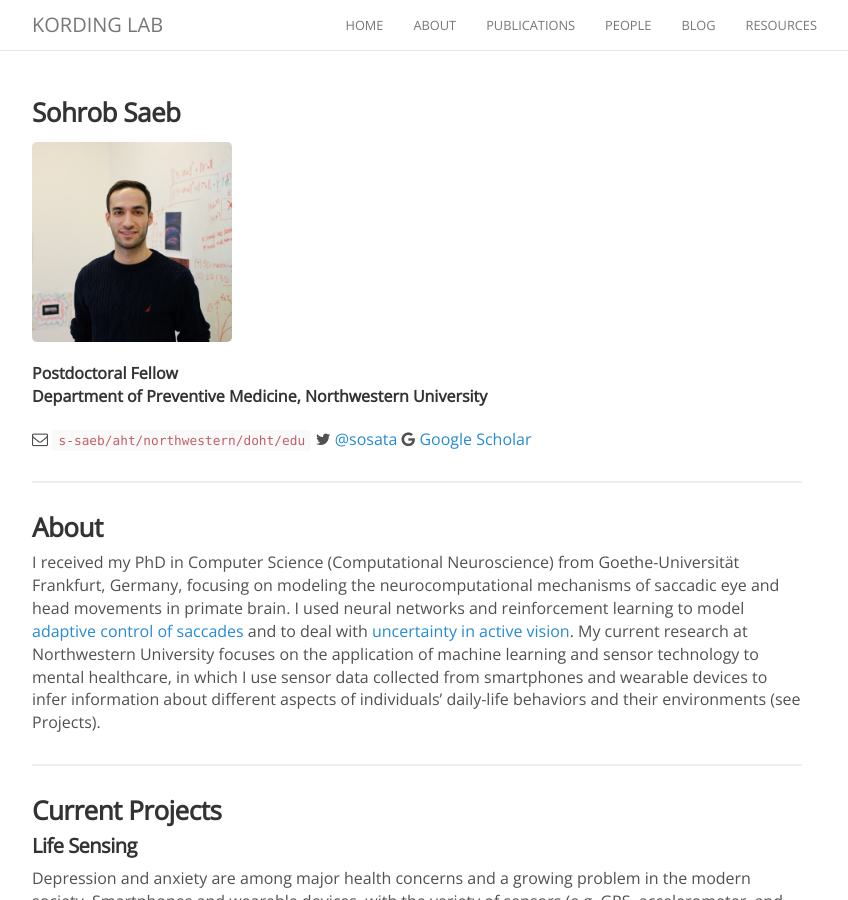
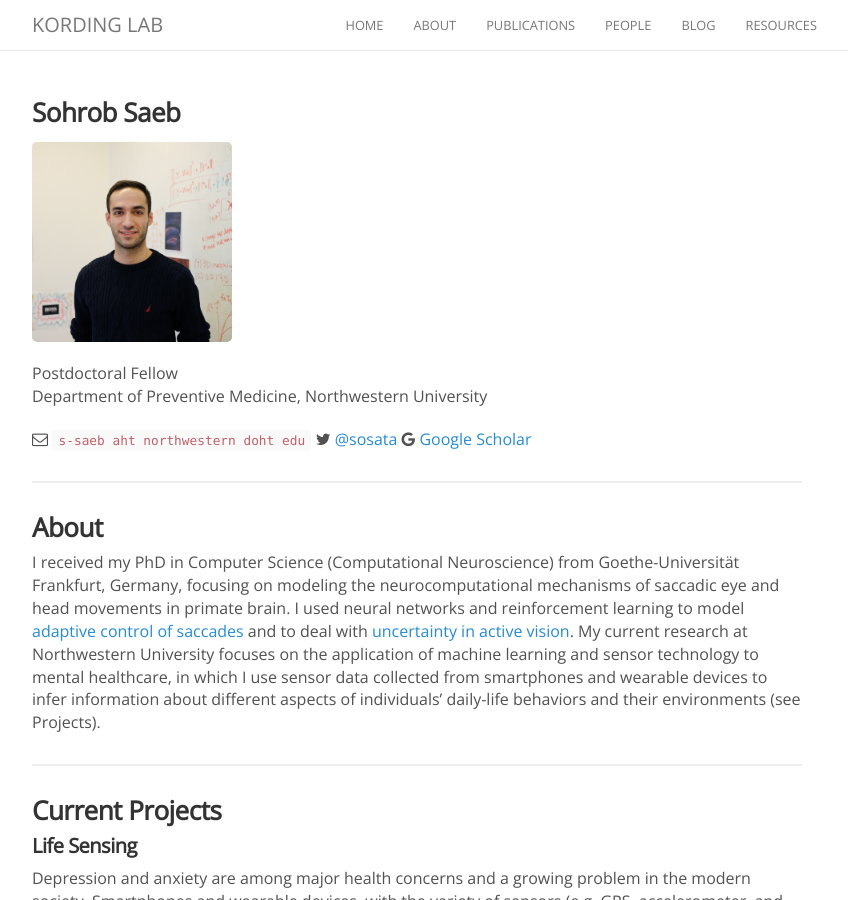
Before and after one commit to KordingLab/KordingLab.github.io, a Jekyll site: the page built from _people/sohrob_saeb.md, in a window 1280 px wide and 900 px high. Shown: the whole window, without its empty margins (223-1071 px from the left). Built offline with Jekyll 4.4.1, drawn with Linux system fonts in a browser that asks for light colours; nearby versions of some CDN libraries; comment, search, counter and statistics services are not loaded.

Commit message:
readability

```diff
--- a/_people/sohrob_saeb.md
+++ b/_people/sohrob_saeb.md
@@ -8,10 +8,10 @@ joined: 2014
 
 <img width="200" src="{{site.baseurl}}/images/people/{{page.avatar}}" data-action="zoom">
 
-**Postdoctoral Fellow**<br>
-**Department of Preventive Medicine, Northwestern University**<br>
+Postdoctoral Fellow<br>
+Department of Preventive Medicine, Northwestern University<br>
 
-<i class="fa fa-envelope-o"></i>  `s-saeb/aht/northwestern/doht/edu`
+<i class="fa fa-envelope-o"></i>  `s-saeb aht northwestern doht edu`
 <i class="fa fa-twitter"></i> [@sosata](https://twitter.com/sosata)
 <i class="fa fa-google"></i> [Google Scholar](https://scholar.google.com/citations?user=9jqURCEAAAAJ&hl=en)<br>
 
@@ -29,7 +29,7 @@ I received my PhD in Computer Science (Computational Neuroscience) from Goethe-U
 
 Depression and anxiety are among major health concerns and a growing problem in the modern society. Smartphones and wearable devices, with the variety of sensors (e.g. GPS, accelerometer, and microphone) and other sources of information (e.g., call, sms, and games) can potentially act as bio-markers of depression and anxiety in daily life, providing an opportinuty to more closely investigate the life-long trajectory of these illnesses.
 
-The goal of this project is to investigate if smartphone sensor data can be used to (1) distinguish between depressed and non-depressed individuals, (2) predict the severity of the disease, and (3) predict the future trajectory that the disease takes in an individual. We have been able to do this using GPS data in a [__small study__](http://www.jmir.org/2015/7/e175/), which was successfully replicated on an independent dataset [StudentLife](http://studentlife.cs.dartmouth.edu/). We are now collecting data from 240 individuals to extend our findings to other aspects of life including sleep, social interactions, and physical activity.
+The goal of this project is to investigate if smartphone sensor data can be used to (1) distinguish between depressed and non-depressed individuals, (2) predict the severity of the disease, and (3) predict the future trajectory that the disease takes in an individual. We have been able to do this using GPS data in a [small study](http://www.jmir.org/2015/7/e175/), which was successfully replicated on an independent dataset [StudentLife](http://studentlife.cs.dartmouth.edu/). We are now collecting data from 240 individuals to extend our findings to other aspects of life including sleep, social interactions, and physical activity.
 
 ##### Adversarial Activity Recognition
 
```
